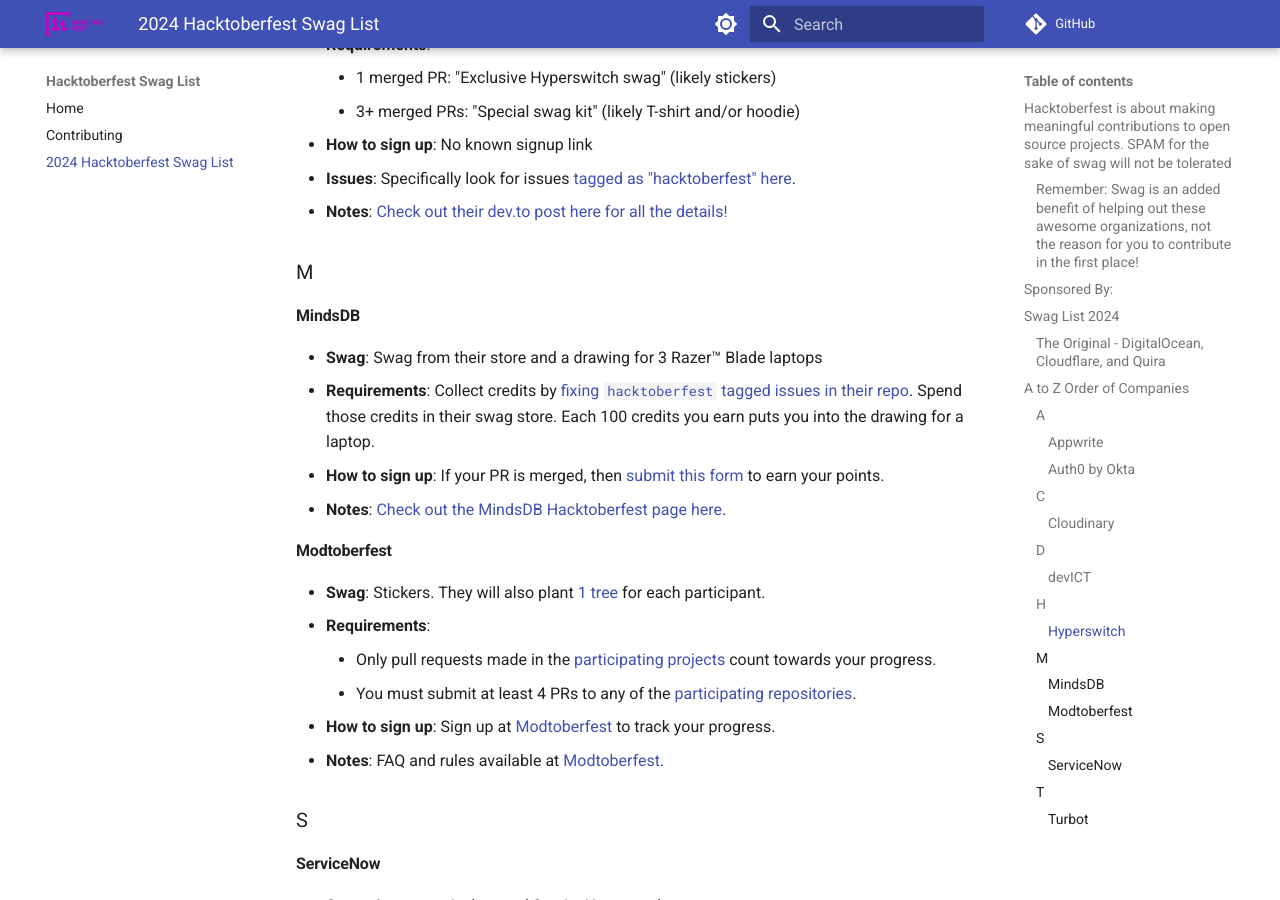
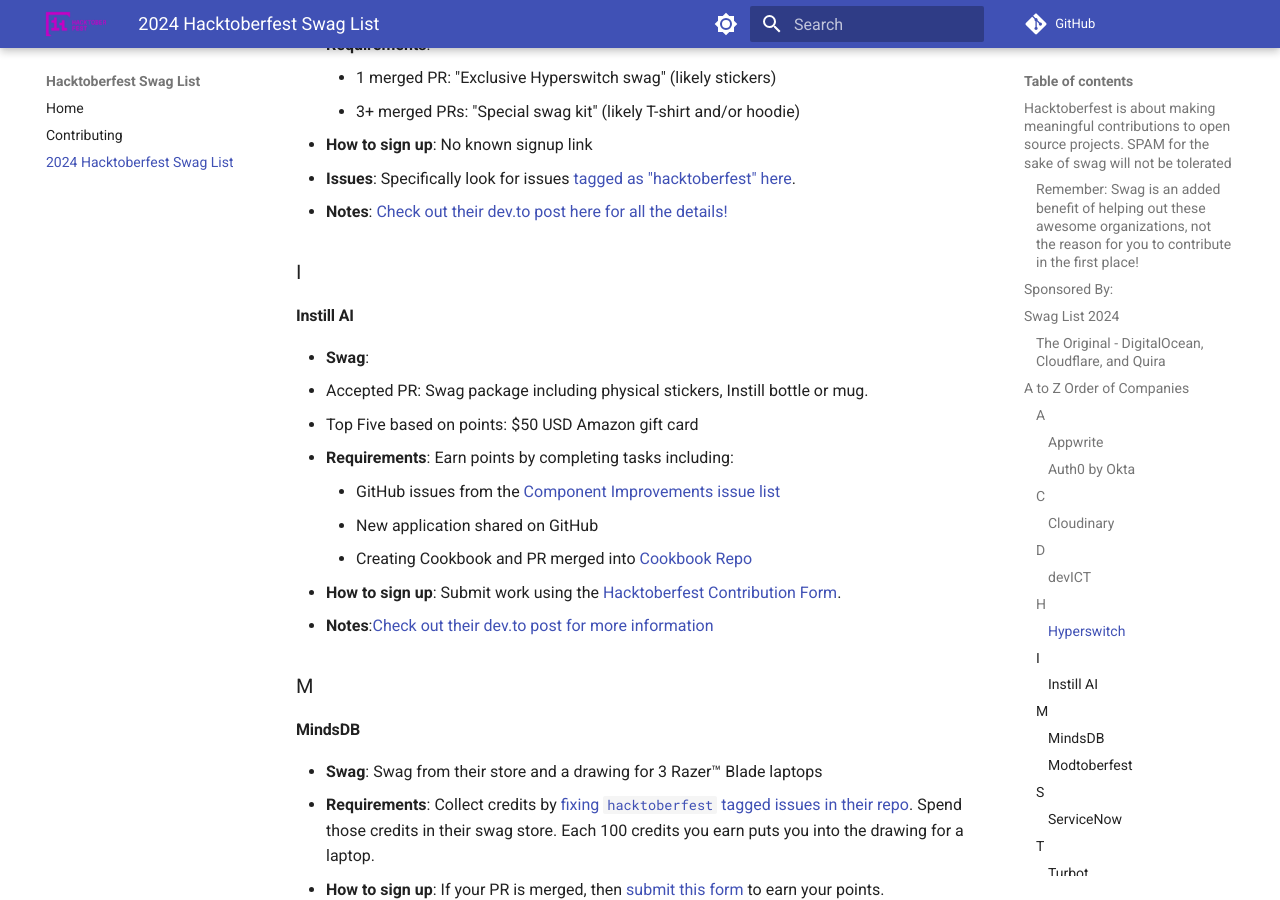
Before and after one commit to crweiner/hacktoberfest-swag-list, an MkDocs documentation site: the page built from docs/list.md, in a window 1280 px wide and 900 px high, scrolled down 2517 px. Built offline with MkDocs 1.6.1 and Material for MkDocs 9.7.7, drawn with Linux system fonts in a browser that asks for light colours; plug-ins that fetch from the network failed and are left out; comment, search, counter and statistics services are not loaded.

Commit message:
Add Instill AI to list #882 (#896)
* Instill AI

---------

Co-authored-by: Chandler Weiner <23106097+crweiner@users.noreply.github.com>

```diff
--- a/docs/list.md
+++ b/docs/list.md
@@ -79,6 +79,20 @@
 - **Issues**: Specifically look for issues [tagged  as "hacktoberfest" here](https://github.com/juspay/hyperswitch/issues?q=is%3Aopen+is%3Aissue+label%3Ahacktoberfest).
 - **Notes**: [Check out their dev.to post here for all the details!](https://dev.to/hyperswitchio/hacktoberfest-2024-with-hyperswitch-47dk)
 
+### I
+
+#### **Instill AI**
+
+- **Swag**:
+  - Accepted PR: Swag package including physical stickers, Instill bottle or mug.
+  - Top Five based on points: $50 USD Amazon gift card
+- **Requirements**: Earn points by completing tasks including:
+    - GitHub issues from  the [Component Improvements issue list](https://github.com/orgs/instill-ai/projects/14/views/1)
+    - New application shared on GitHub
+    - Creating Cookbook and PR merged into [Cookbook Repo](https://github.com/instill-ai/cookbook)
+- **How to sign up**: Submit work using the [Hacktoberfest Contribution Form](https://forms.gle/YzM5gKVDrjQcJwvD7).
+- **Notes**:[Check out their dev.to post for more information](https://dev.to/shihchun-h/announcing-instill-ais-tentaculous-hacktoberfest-2024-3991)
+
 ### M
 
 #### **MindsDB**
```
